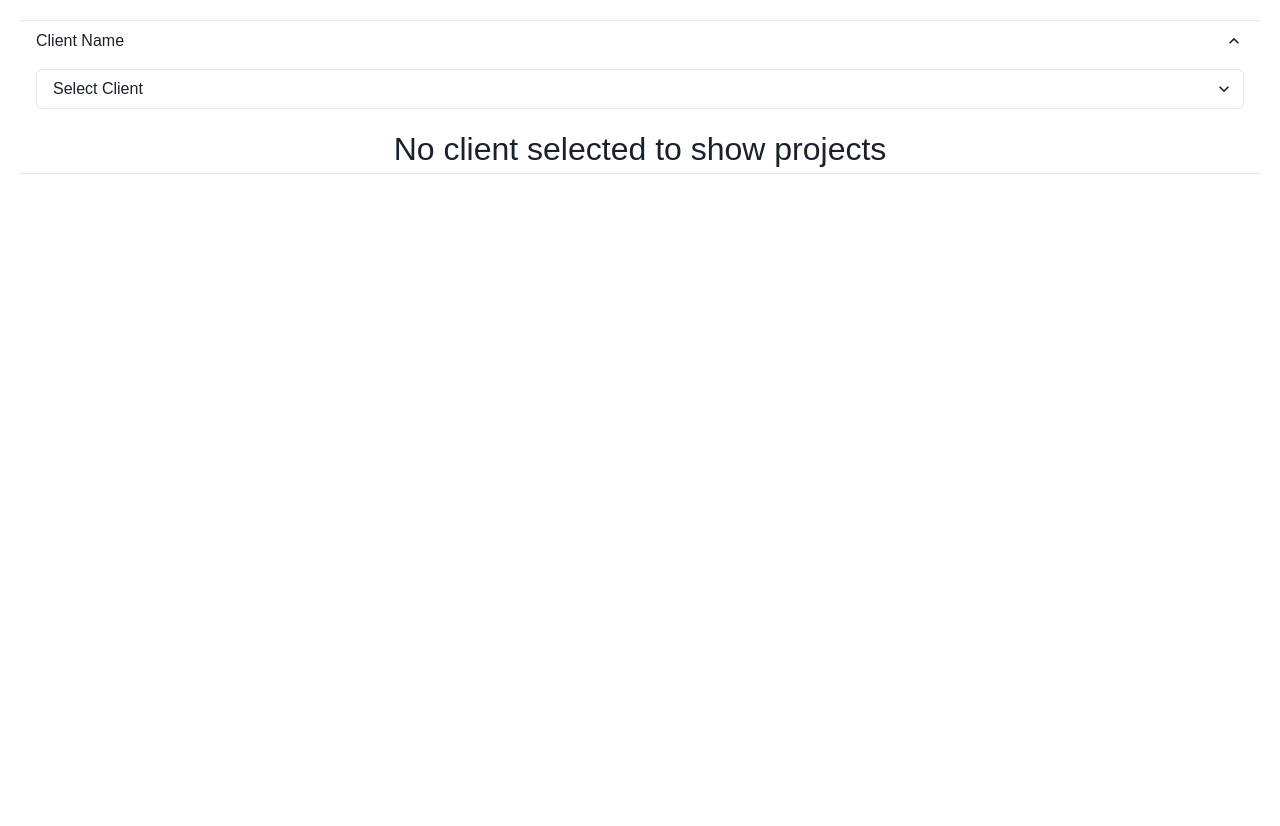
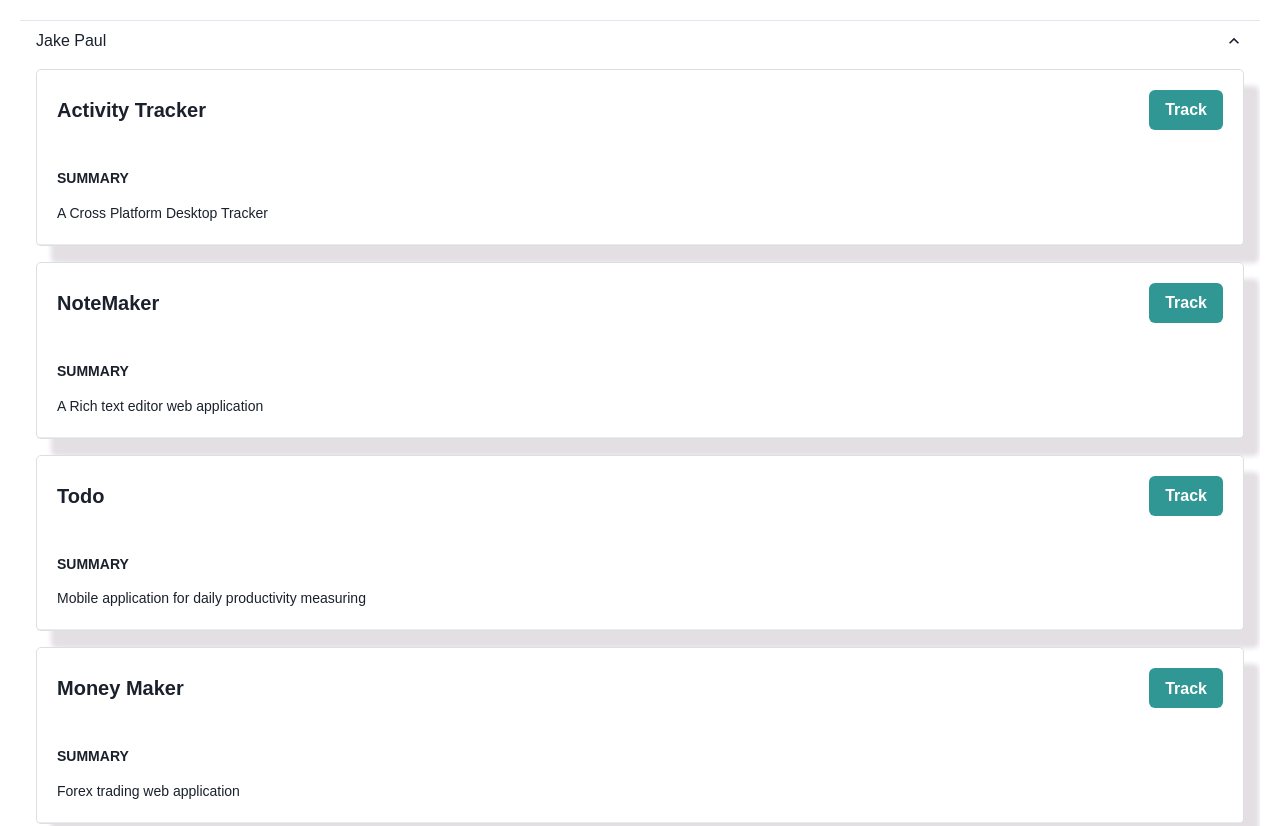
Before and after one commit to loveheenavasu/activity-tracker, a React (Vite) app: page /ProjectsSummary in a window 1280 px wide. Shown: the top 826 px of the page. Before the commit the page ends 800 px from the top, so only its background shows below. Built offline with nearby package versions, Linux system fonts and the light colour scheme.

Commit message:
fix:added accordian for every client.

```diff
--- a/src/components/ProjectCard/index.tsx
+++ b/src/components/ProjectCard/index.tsx
@@ -8,6 +8,7 @@ import {
   Text,
   HStack,
   Button,
+  Image,
 } from "@chakra-ui/react";
 import React from "react";
 interface PROJECTPROP {
@@ -16,6 +17,8 @@ interface PROJECTPROP {
     name: string;
   }[];
   isRemarks: boolean;
+  isTracking: boolean;
+  setIsTracking: React.Dispatch<React.SetStateAction<boolean>>;
   setIsRemarks: React.Dispatch<React.SetStateAction<boolean>>;
 }
 let seconds = 0;
@@ -37,7 +40,13 @@ function formatTime() {
   const formattedSeconds = seconds.toString().padStart(2, "0");
   return `${formattedHours}:${formattedMinutes}:${formattedSeconds}`;
 }
-const ProjectCard = ({ project, setIsRemarks, isRemarks }: PROJECTPROP) => {
+const ProjectCard = ({
+  project,
+  setIsRemarks,
+  isRemarks,
+  isTracking,
+  setIsTracking,
+}: PROJECTPROP) => {
   const [userActivity, setUserActivity] = React.useState({
     screenshot: "",
     keyboardClickCount: 0,
@@ -66,11 +75,13 @@ const ProjectCard = ({ project, setIsRemarks, isRemarks }: PROJECTPROP) => {
       clearInterval(timerIntervalId);
       setIdForTracking(null);
       setTimeTracked("00:00:00");
+      setIsTracking(false);
     } else {
       seconds = 0;
       minutes = 0;
       hours = 0;
       setIdForTracking(id);
+      setIsTracking(true);
       const newIntervalId = setInterval(() => {
         trackUserActivity();
       }, 10000 * 2);
@@ -88,7 +99,16 @@ const ProjectCard = ({ project, setIsRemarks, isRemarks }: PROJECTPROP) => {
     <>
       {project?.map((project: any) => {
         return (
-          <Card>
+          <Card
+            style={{
+              WebkitBoxShadow: "15px 17px 5px 0px rgba(227,223,227,1)",
+              boxShadow: "15px 17px 5px 0px rgba(227,223,227,1)",
+              borderRadius: "5px",
+              border: "1px solid #DAE0E2",
+              marginBottom: "1rem",
+              maxWidth: "100%",
+            }}
+          >
             <CardHeader>
               <HStack justifyContent={"space-between"}>
                 <Heading size="md">{project.name}</Heading>
@@ -98,6 +118,7 @@ const ProjectCard = ({ project, setIsRemarks, isRemarks }: PROJECTPROP) => {
                 (
                 <Button
                   bg={"#319795"}
+                  color={"#FFFFFF"}
                   _hover={{ color: "none" }}
                   size="md"
                   onClick={() => activateTimer(project.id)}
@@ -113,6 +134,7 @@ const ProjectCard = ({ project, setIsRemarks, isRemarks }: PROJECTPROP) => {
               </HStack>
             </CardHeader>
             <CardBody>
+              <HStack justifyContent="space-between" width={"100%"}>
                 <Stack>
                   <Heading size="xs" textTransform="uppercase">
                     Summary
@@ -121,6 +143,17 @@ const ProjectCard = ({ project, setIsRemarks, isRemarks }: PROJECTPROP) => {
                     {project.summary}
                   </Text>
                 </Stack>
+                {project.id === idForTracking && userActivity.screenshot && (
+                  <Image
+                    boxSize="80px"
+                    objectFit="cover"
+                    m={"auto"}
+                    mb={"5"}
+                    src={userActivity.screenshot}
+                    alt="Dan Abramov"
+                  />
+                )}
+              </HStack>
             </CardBody>
             <Divider />
           </Card>
--- a/src/mock-data/index.ts
+++ b/src/mock-data/index.ts
@@ -135,9 +135,24 @@ export const MOCK_PROJECTS_DATA = [
 ];
 
 export const CLIENT_NAME = [
-  "Jake Paul",
-  "Mike Tyson",
-  "Brack Obama",
-  "Mike Thompson",
-  "Corey Bell",
+  {
+    clientId: 1,
+    client_name: "Jake Paul",
+  },
+  {
+    clientId: 2,
+    client_name: "Mike Tyson",
+  },
+  {
+    clientId: 3,
+    client_name: "Brack Obama",
+  },
+  {
+    clientId: 4,
+    client_name: "Corey Bell",
+  },
+  {
+    clientId: 5,
+    client_name: "Pannu Khalsa",
+  },
 ];
--- a/src/screens/ProjectsSummary.tsx
+++ b/src/screens/ProjectsSummary.tsx
@@ -6,28 +6,20 @@ import {
   AccordionPanel,
   Box,
   Flex,
-  Select,
   Stack,
   Text,
   Textarea,
 } from "@chakra-ui/react";
 import React from "react";
 import { CLIENT_NAME, MOCK_PROJECTS_DATA } from "../mock-data/index";
-import { PROJECT } from "../types/project";
 import ProjectCard from "../components/ProjectCard";
 
 const ProjectsSummary = () => {
   const [remarks, setRemarks] = React.useState("");
-  const [clientName, setClientName] = React.useState("");
+  const [isTracking, setIsTracking] = React.useState(false);
   const [isRemarks, setIsRemarks] = React.useState(false);
-  const CLIENT_PROJECTS = MOCK_PROJECTS_DATA.filter((client: any) =>
-    client.clientName === clientName ? client.project : ""
-  );
   const handleInutChange = (e: any) => {
     setRemarks(e.target.value);
-  };
-  const selectClientHandler = (e: any) => {
-    setClientName(e.target.value);
   };
   return (
     <Flex
@@ -37,49 +29,44 @@ const ProjectsSummary = () => {
       justifyContent="center"
       p={"20px"}
     >
+      {CLIENT_NAME.map((item: { clientId: number; client_name: string }) => {
+        return (
           <Accordion defaultIndex={[0]} allowMultiple width={"100%"}>
             <AccordionItem>
               <h2>
                 <AccordionButton>
                   <Box as="span" flex="1" textAlign="left">
-                Client Name
+                    {item.client_name}
                   </Box>
                   <AccordionIcon />
                 </AccordionButton>
               </h2>
               <AccordionPanel pb={4}>
-            <Select placeholder="Select Client" onChange={selectClientHandler}>
-              {CLIENT_NAME.map((item: string) => {
-                return <option value={item}>{item}</option>;
-              })}
-            </Select>
-          </AccordionPanel>
-          {clientName ? (
-            <Stack padding="20px">
+                {MOCK_PROJECTS_DATA.map((projectData: any) => {
+                  if (projectData.id === item.clientId) {
+                    return (
+                      <>
                         <ProjectCard
-                project={CLIENT_PROJECTS[0]?.project}
+                          setIsTracking={setIsTracking}
+                          isTracking={isTracking}
+                          project={projectData.project}
                           setIsRemarks={setIsRemarks}
                           isRemarks={isRemarks}
                         />
-            </Stack>
-          ) : (
-            <Text as="h2" align={"center"} fontSize={"2rem"}>
-              {" "}
-              No client selected to show projects
+                      </>
+                    );
+                  }
+                })}
+              </AccordionPanel>
+            </AccordionItem>
+          </Accordion>
+        );
+      })}
+      {!isTracking && (
+        <Text as="h2" align={"center"} fontSize={"2rem"} mt="1rem">
+          You have not started tracking yet
         </Text>
       )}
-          {isRemarks && (
-            <Textarea
-              value={remarks}
-              onChange={handleInutChange}
-              placeholder="Enter Remarks Here"
-              size="sm"
-              mt="5"
-              resize={"none"}
-            />
-          )}
-        </AccordionItem>
-      </Accordion>
     </Flex>
   );
 };
```
Lines whose indentation alone changed are shown as unchanged.
